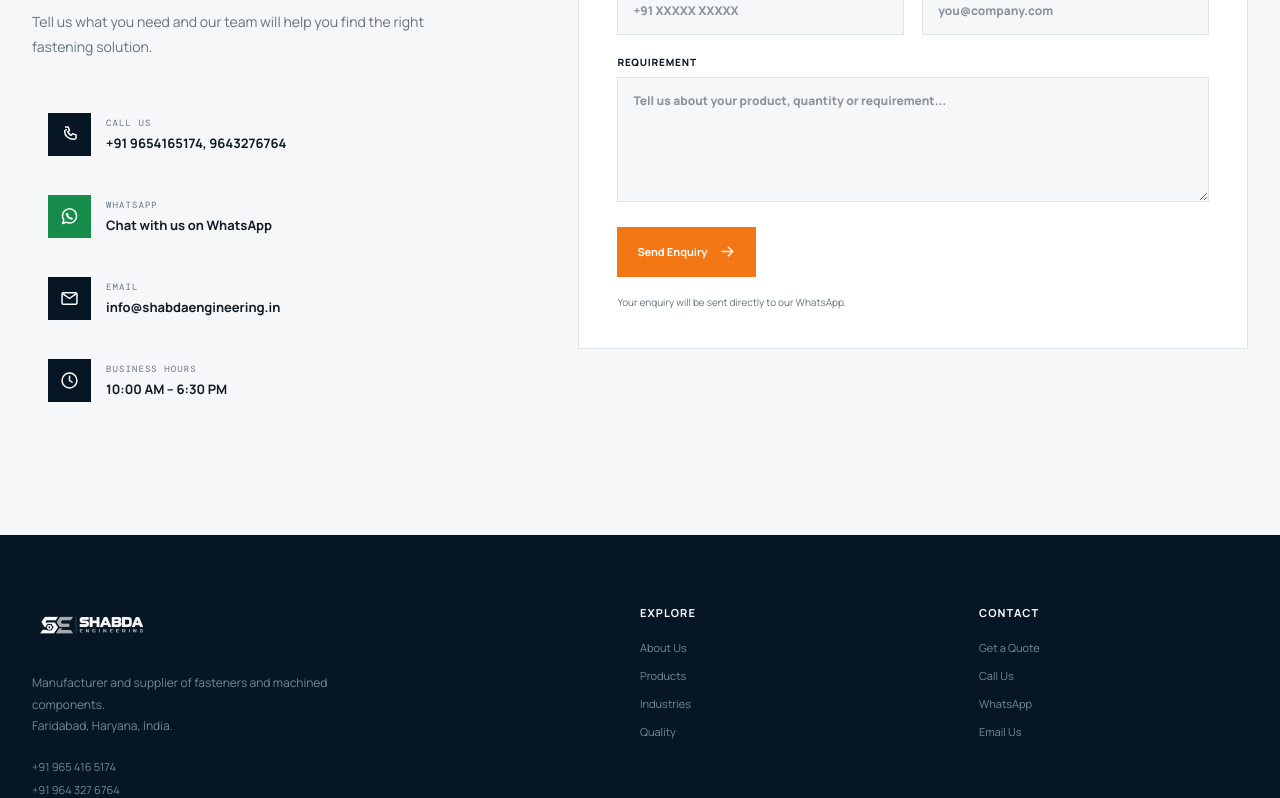
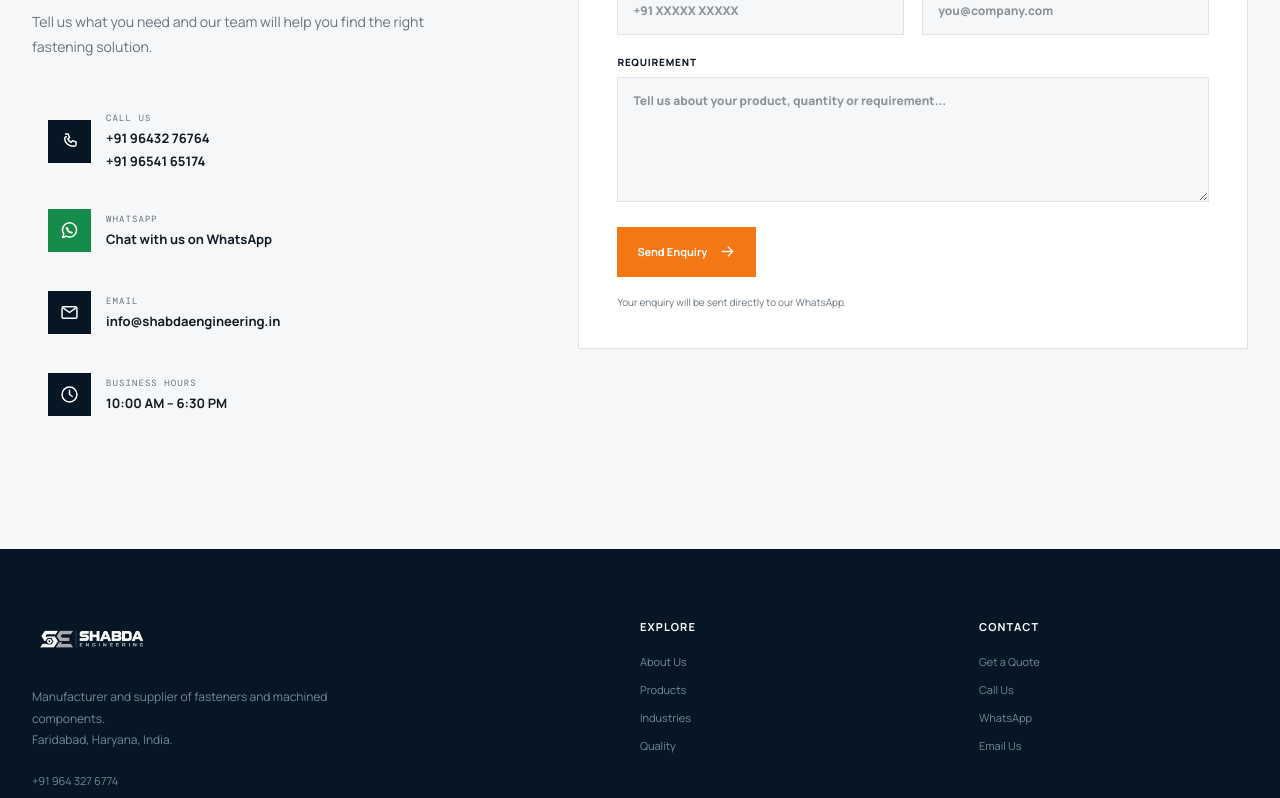
Before and after one commit to vk002tkr/shabda-eng, a Next.js app: page / in a window 1280 px wide. Shown: the part 4900-5698 px from the top of the page. Built offline with nearby package versions, Linux system fonts and the light colour scheme.

Commit message:
update homepage

```diff
--- a/app/page.tsx
+++ b/app/page.tsx
@@ -954,7 +954,7 @@ Thank you.`;
 
             <div className="contact-info">
               <a
-                href="tel:+919654165174"
+                href="tel:+919643276764"
                 className="contact-detail"
               >
                 <div className="contact-detail-icon">
@@ -963,12 +963,13 @@ Thank you.`;
 
                 <div>
                   <span>Call Us</span>
-                  <strong>+91 9654165174, 9643276764</strong>
+                  <strong>+91 96432 76764</strong>
+                  <strong>+91 96541 65174</strong>
                 </div>
               </a>
 
               <a
-                href="https://wa.me/919654165174"
+                href="https://wa.me/919643276764"
                 target="_blank"
                 rel="noopener noreferrer"
                 className="contact-detail"
@@ -1110,12 +1111,12 @@ Thank you.`;
             </p>
 
             <div className="footer-contact-links">
+              <a href="tel:+919643276764">
+                +91 964 327 6774
+              </a>
+
               <a href="tel:+919654165174">
                 +91 965 416 5174
-              </a>
-
-              <a href="tel:+919643276764">
-                +91 964 327 6764
               </a>
 
               <a href="mailto:info@shabdaengineering.in">
@@ -1123,7 +1124,7 @@ Thank you.`;
               </a>
 
               <a
-                href="https://wa.me/919654165174"
+                href="https://wa.me/919643276764"
                 target="_blank"
                 rel="noopener noreferrer"
               >
@@ -1145,10 +1146,10 @@ Thank you.`;
             <strong>Contact</strong>
 
             <a href="#contact">Get a Quote</a>
-            <a href="tel:+919654165174">Call Us</a>
+            <a href="tel:+919643276764">Call Us</a>
 
             <a
-              href="https://wa.me/919654165174"
+              href="https://wa.me/919643276764"
               target="_blank"
               rel="noopener noreferrer"
             >
```
